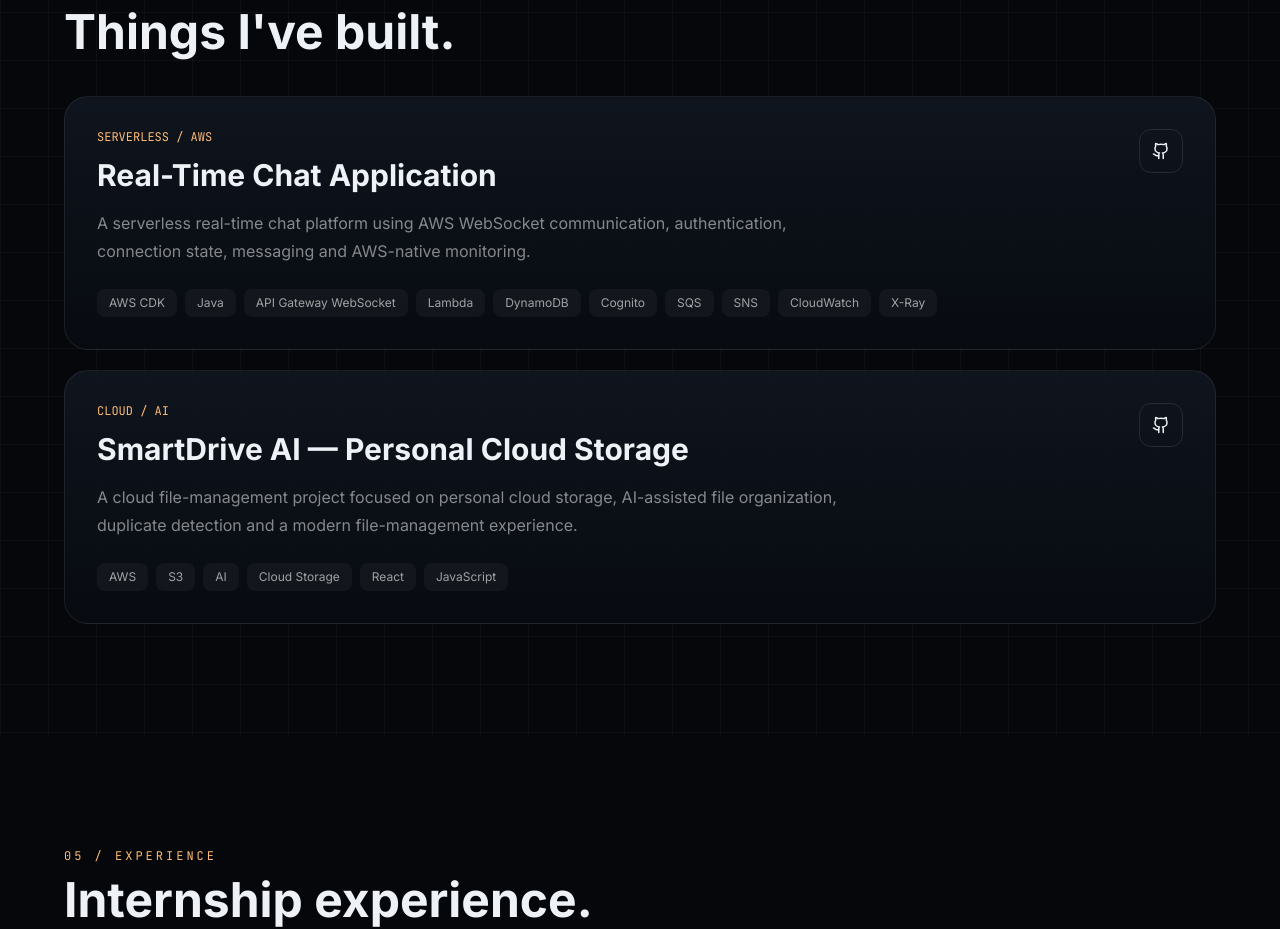
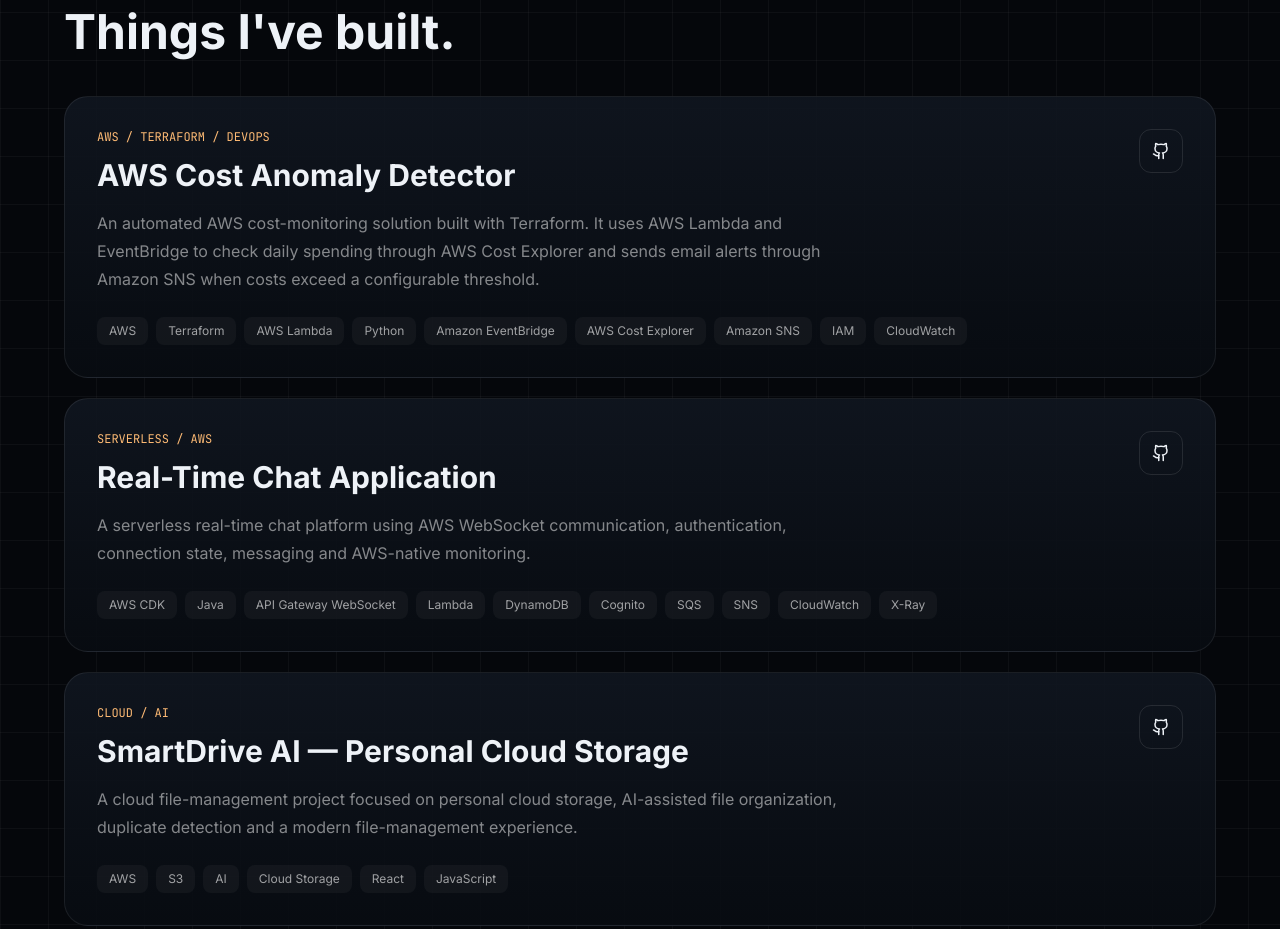
Before and after one commit to sudipparamanik/My_Portfolio, a React (Vite) app: page / in a window 1280 px wide. Shown: the part 2900-3829 px from the top of the page. Built offline with nearby package versions, Linux system fonts and the light colour scheme.

Commit message:
add project 3

```diff
--- a/src/data/portfolio.ts
+++ b/src/data/portfolio.ts
@@ -13,6 +13,24 @@
     languages: ["Java", "Python", "JavaScript", "TypeScript"]
   },
   projects: [
+      {
+      title: "AWS Cost Anomaly Detector",
+      label: "AWS / TERRAFORM / DEVOPS",
+      description: "An automated AWS cost-monitoring solution built with Terraform. It uses AWS Lambda and EventBridge to check daily spending through AWS Cost Explorer and sends email alerts through Amazon SNS when costs exceed a configurable threshold.",
+      tech: [
+        "AWS",
+        "Terraform",
+        "AWS Lambda",
+        "Python",
+        "Amazon EventBridge",
+        "AWS Cost Explorer",
+        "Amazon SNS",
+        "IAM",
+        "CloudWatch"
+      ],
+      github: "https://github.com/sudipparamanik/Terraform-Projects",
+      demo: "#"
+    },
     {
       title: "Real-Time Chat Application",
       label: "SERVERLESS / AWS",
```
